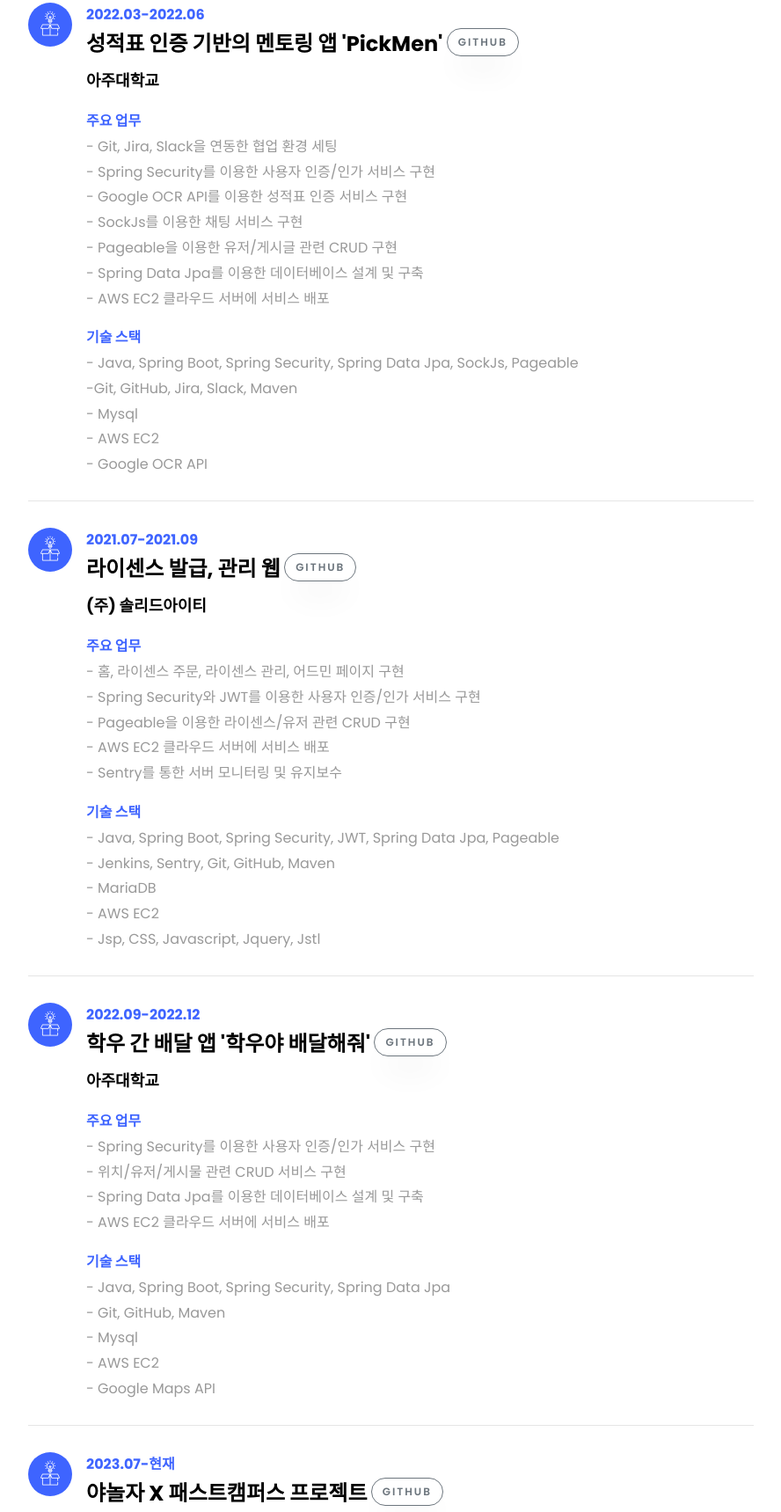
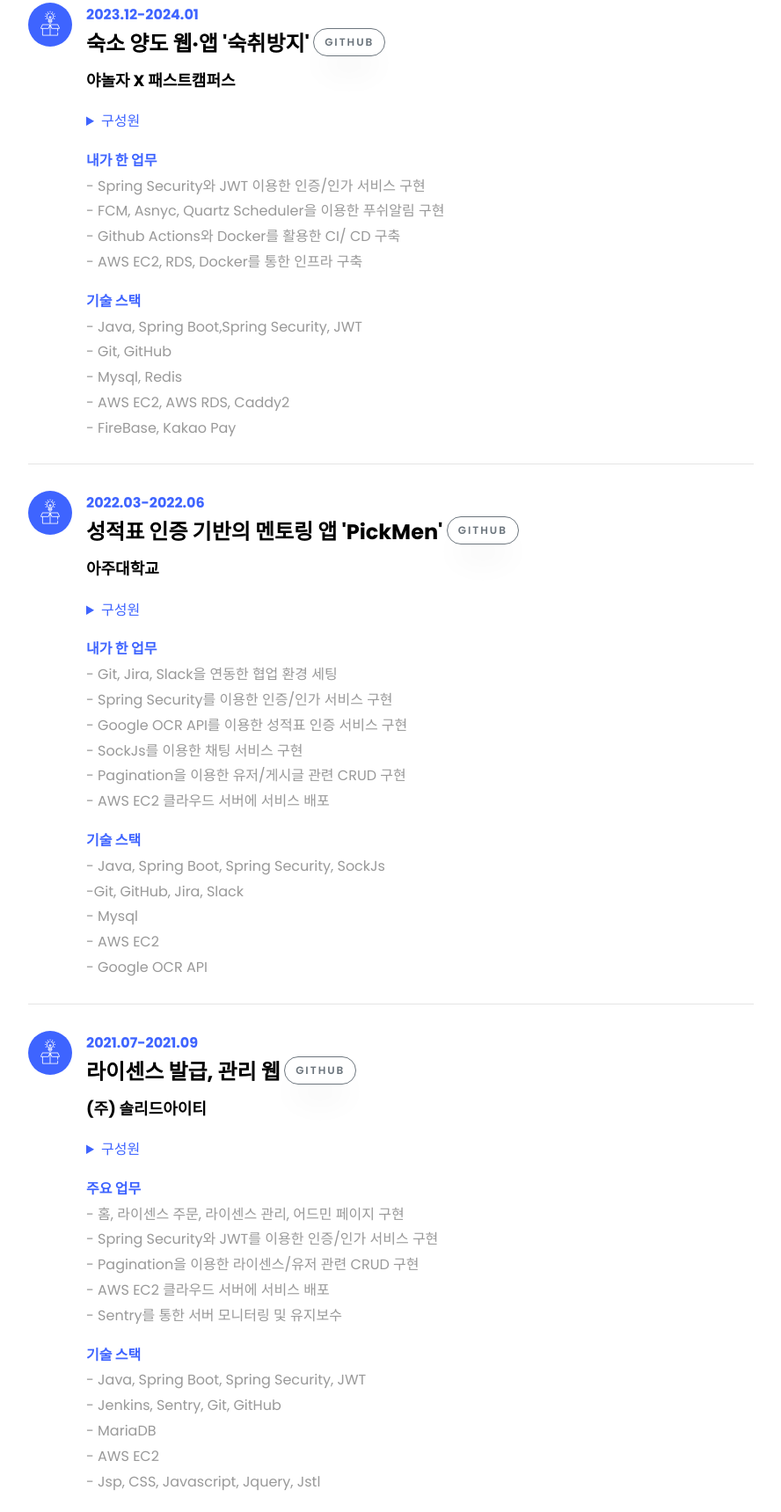
Before and after one commit to wocjf0513/wocjf0513.github.io, a plain HTML site: page index.html in a window 1280 px wide. Shown: the part 2716-4435 px from the top of the page at 88% size, without its empty margins (338-1226 px from the left). Drawn offline with Linux system fonts and the light colour scheme; files whose address does not match are found by name.

Commit message:
docs: 파이널 프로젝트 추가

```diff
--- a/index.html
+++ b/index.html
@@ -285,6 +285,47 @@
 
 					<div id="page-4" class="page four">
 						<h2 id="projects-section" class="heading">Projects</h2>
+
+						<div class="resume-wrap d-flex ftco-animate">
+							<div class="icon d-flex align-items-center justify-content-center">
+								<span class="flaticon-ideas"></span>
+							</div>
+							<div class="text pl-3">
+								<span class="date">2023.12-2024.01</span>
+								<div class="d-flex">
+									<h2>숙소 양도 웹·앱 '숙취방지'</h2>
+									<div>&nbsp;<a class="btn btn-outline-secondary" target="_blank"
+																class="btn btn-outline-secondary"
+																href="https://github.com/wocjf0513/scbj-accommodation-transfer-system">Github</a>&nbsp;
+									</div>
+								</div>
+								<p class="position">야놀자 X 패스트캠퍼스</p>
+								<details class="text-primary">
+									<summary>구성원</summary>
+									<ul>
+										<li>PM 5명</li>
+										<li>UX/UI 1명</li>
+										<li>FE 5명</li>
+										<li>BE 4명</li>
+									</ul>
+								</details>
+								<p></p>
+								<div><b class="text-primary">내가 한 업무 </b>
+									<div> - Spring Security와 JWT 이용한 인증/인가 서비스 구현</div>
+									<div> - FCM, Asnyc, Quartz Scheduler을 이용한 푸쉬알림 구현</div>
+									<div> - Github Actions와 Docker를 활용한 CI/ CD 구축</div>
+									<div> - AWS EC2, RDS, Docker를 통한 인프라 구축</div>
+								</div>
+								<p></p>
+								<div> <b class="text-primary">기술 스택</b>
+									<p>- Java, Spring Boot,Spring Security, JWT
+										<br>- Git, GitHub
+										<br>- Mysql, Redis
+										<br>- AWS EC2, AWS RDS, Caddy2
+										<br>- FireBase, Kakao Pay
+								</div>
+							</div>
+						</div>
 						<div class="resume-wrap d-flex ftco-animate">
 							<div class="icon d-flex align-items-center justify-content-center">
 								<span class="flaticon-ideas"></span>
@@ -299,19 +340,26 @@
 									</div>
 								</div>
 								<p class="position">아주대학교</p>
-								<div><b class="text-primary">주요 업무 </b>
+								<details class="text-primary">
+									<summary>구성원</summary>
+									<ul>
+										<li>FE 2명</li>
+										<li>BE 2명</li>
+									</ul>
+								</details>
+								<p></p>
+								<div><b class="text-primary">내가 한 업무 </b>
 									<div> - Git, Jira, Slack을 연동한 협업 환경 세팅 </div>
-									<div> - Spring Security를 이용한 사용자 인증/인가 서비스 구현</div>
+									<div> - Spring Security를 이용한 인증/인가 서비스 구현</div>
 									<div> - Google OCR API를 이용한 성적표 인증 서비스 구현</div>
 									<div> - SockJs를 이용한 채팅 서비스 구현</div>
-									<div> - Pageable을 이용한 유저/게시글 관련 CRUD 구현</div>
-									<div> - Spring Data Jpa를 이용한 데이터베이스 설계 및 구축 </div>
+									<div> - Pagination을 이용한 유저/게시글 관련 CRUD 구현</div>
 									<div> - AWS EC2 클라우드 서버에 서비스 배포</div>
 								</div>
 								<p></p>
 								<div> <b class="text-primary">기술 스택</b>
-									<p>- Java, Spring Boot, Spring Security, Spring Data Jpa, SockJs, Pageable
-										<br> -Git, GitHub, Jira, Slack, Maven
+									<p>- Java, Spring Boot, Spring Security, SockJs
+										<br> -Git, GitHub, Jira, Slack
 										<br>- Mysql
 										<br>- AWS EC2
 										<br>- Google OCR API
@@ -332,60 +380,38 @@
 									</div>
 								</div>
 								<p class="position">(주) 솔리드아이티</p>
+								<details class="text-primary">
+									<summary>구성원</summary>
+									<ul>
+										<li>풀스택 1명</li>
+									</ul>
+								</details>
+								<p></p>
 								<div><b class="text-primary">주요 업무 </b>
 									<div> - 홈, 라이센스 주문, 라이센스 관리, 어드민 페이지 구현</div>
-									<div> - Spring Security와 JWT를 이용한 사용자 인증/인가 서비스 구현</div>
-									<div> - Pageable을 이용한 라이센스/유저 관련 CRUD 구현</div>
+									<div> - Spring Security와 JWT를 이용한 인증/인가 서비스 구현</div>
+									<div> - Pagination을 이용한 라이센스/유저 관련 CRUD 구현</div>
 									<div> - AWS EC2 클라우드 서버에 서비스 배포</div>
 									<div> - Sentry를 통한 서버 모니터링 및 유지보수</div>
 								</div>
 								<p></p>
 								<div> <b class="text-primary">기술 스택</b>
-									<p>- Java, Spring Boot, Spring Security, JWT, Spring Data Jpa, Pageable
-										<br>- Jenkins, Sentry, Git, GitHub, Maven
+									<p>- Java, Spring Boot, Spring Security, JWT
+										<br>- Jenkins, Sentry, Git, GitHub
 										<br>- MariaDB
 										<br>- AWS EC2
 										<br>- Jsp, CSS, Javascript, Jquery, Jstl
 								</div>
 							</div>
 						</div>
-						<div class="resume-wrap d-flex ftco-animate">
-							<div class="icon d-flex align-items-center justify-content-center">
-								<span class="flaticon-ideas"></span>
-							</div>
-							<div class="text pl-3">
-								<span class="date">2022.09-2022.12</span>
-								<div class="d-flex">
-									<h2>학우 간 배달 앱 '학우야 배달해줘'</h2>
-									<div>&nbsp;<a class="btn btn-outline-secondary" target="_blank"
-												  class="btn btn-outline-secondary"
-												  href="https://github.com/wocjf0513/delivery-fellow-student">Github</a>&nbsp;
-									</div>
-								</div>
-								<p class="position">아주대학교</p>
-								<div><b class="text-primary">주요 업무 </b>
-									<div> - Spring Security를 이용한 사용자 인증/인가 서비스 구현</div>
-									<div> - 위치/유저/게시물 관련 CRUD 서비스 구현</div>
-									<div> - Spring Data Jpa를 이용한 데이터베이스 설계 및 구축 </div>
-									<div> - AWS EC2 클라우드 서버에 서비스 배포</div>
-								</div>
-								<p></p>
-								<div> <b class="text-primary">기술 스택</b>
-									<p>- Java, Spring Boot, Spring Security, Spring Data Jpa
-										<br>- Git, GitHub, Maven
-										<br>- Mysql
-										<br>- AWS EC2
-										<br>- Google Maps API
-								</div>
-								</div>
-							</div>
+
 						</div>
 						<div class="resume-wrap d-flex ftco-animate">
 							<div class="icon d-flex align-items-center justify-content-center">
 								<span class="flaticon-ideas"></span>
 							</div>
 							<div class="text pl-3">
-								<span class="date">2023.07-현재</span>
+								<span class="date">2023.07-2024.01</span>
 								<div class="d-flex">
 									<h2>야놀자 X 패스트캠퍼스 프로젝트</h2>
 									<div>&nbsp;<a class="btn btn-outline-secondary" target="_blank"
@@ -399,6 +425,7 @@
 									<div> - 도서검색 조회, 저장 Java Applcation 개발 (H2 인메모리 DB 사용)</div>
 									<div> - 여행 기록 조회, 저장 Java Application 개발 (여행 데이터 <-> CSV)</div>
 									<div> - 여행, 여정 기록 Spring Boot Application (SpringDataJpa, SpringSecurity DB: Mysql)</div>
+									<div> - 숙박 정보 조회/검색 및 숙박 예약 시스템 개발</div>
 									<div> - 숙박 정보 조회/검색 및 숙박 예약 시스템 개발</div>
 								</div>
 								<p></p>
```
